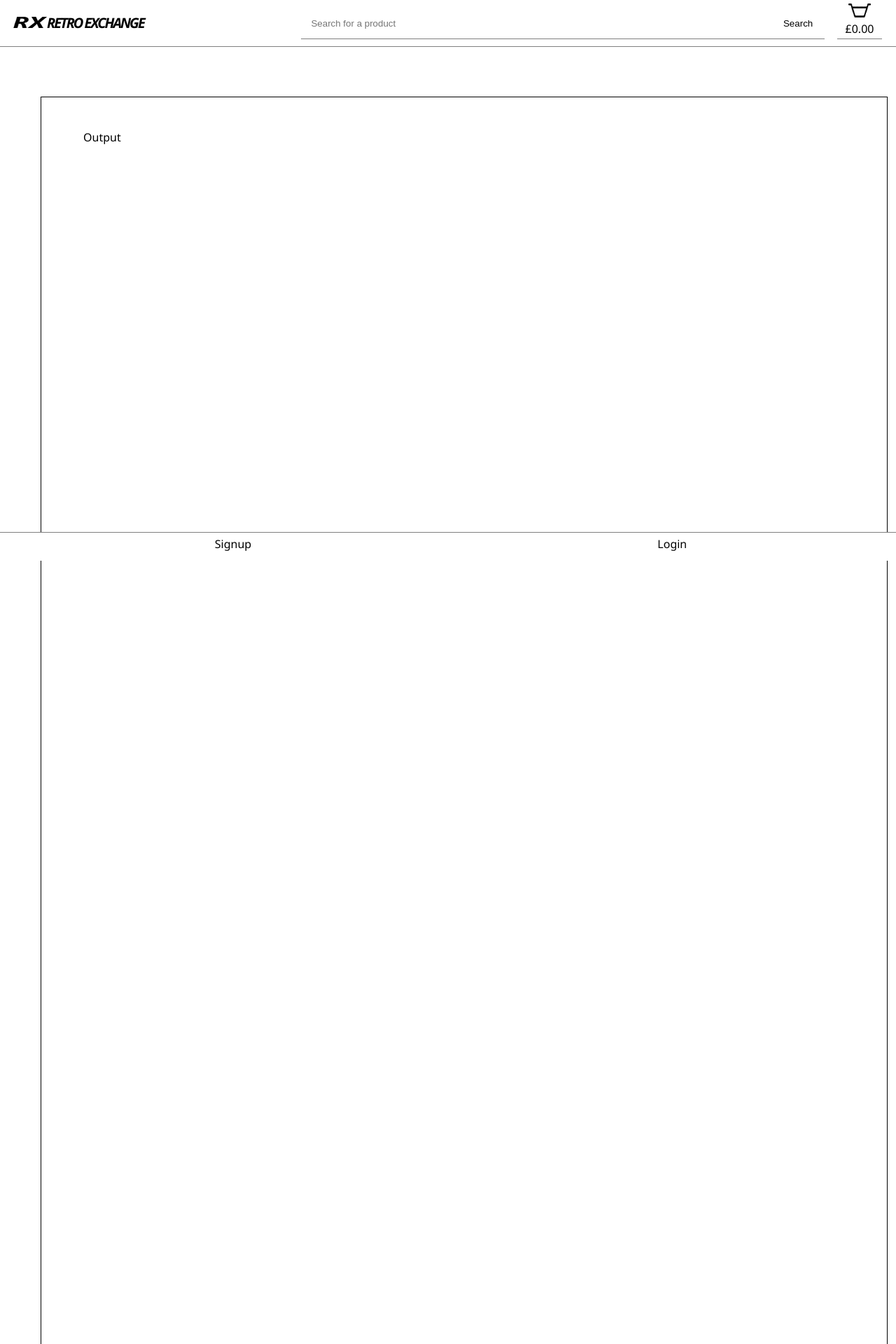
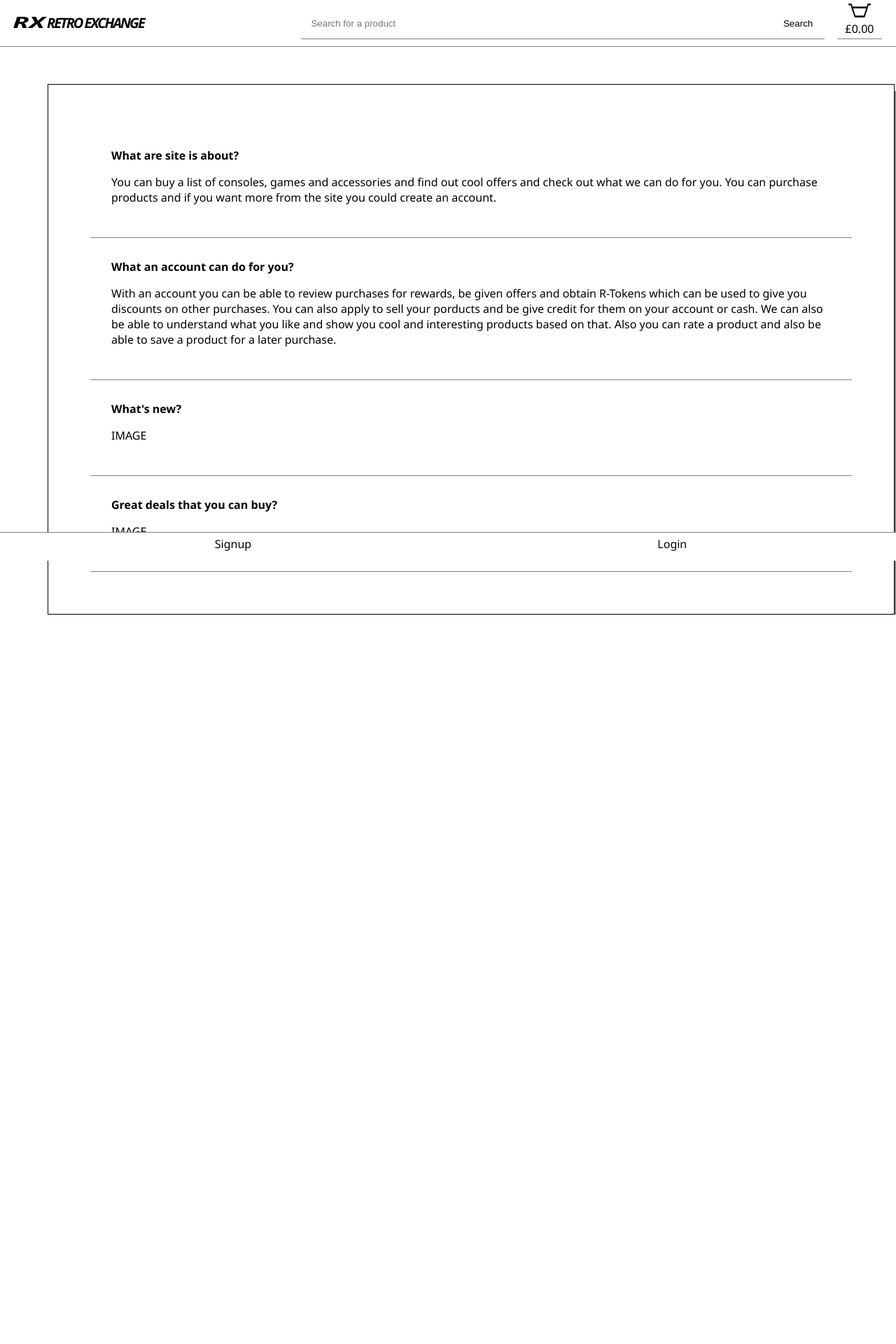
Before and after one commit to roy-finch/U4-Retro-Exchange-V1, a Django app: page / in a window 1280 px wide. Shown: the top 1920 px of the page at 70% size. After the commit the page ends 878 px from the top, so only its background shows below. Run offline with Django 3.2, Linux system fonts and the light colour scheme.

Commit message:
updated the index content and added to the read me file.

```diff
--- a/home/templates/home/index.html
+++ b/home/templates/home/index.html
@@ -3,6 +3,21 @@
 
 {% block content%}
     <div class="main-content">
-        <p>Output</p>
+        <div class="sub-content">
+            <b>What are site is about?</b>
+            <p>You can buy a list of consoles, games and accessories and find out cool offers and check out what we can do for you. You can purchase products and if you want more from the site you could create an account.</p>
+        </div>
+        <div class="sub-content">
+            <b>What an account can do for you?</b>
+            <p>With an account you can be able to review purchases for rewards, be given offers and obtain R-Tokens which can be used to give you discounts on other purchases. You can also apply to sell your porducts and be give credit for them on your account or cash. We can also be able to understand what you like and show you cool and interesting products based on that. Also you can rate a product and also be able to save a product for a later purchase.</p>
+        </div>
+        <div class="sub-content">
+            <b>What's new?</b>
+            <p>IMAGE</p>
+        </div>
+        <div class="sub-content">
+            <b>Great deals that you can buy?</b>
+            <p>IMAGE</p>
+        </div>
     </div>
 {% endblock %}
--- a/templates/base.html
+++ b/templates/base.html
@@ -76,12 +76,15 @@
                 .main-content {
                     background-color: white;
                     position: relative;
-                    left: 50px;
                     width: 85vw;
-                    height: 200vw;
-                    top: 130px;
-                    padding: 30px 60px 30px 60px;
+                    padding: 60px;
+                    margin: 120px 60px 0px 60px;
+                    box-shadow: grey 10px 10px;
                     border: 1px solid black;
+                }
+                .sub-content {
+                    border-bottom: 1px solid grey;
+                    padding: 30px;
                 }
                 .search-bar, .search-bar:focus {
                     outline: none;
```
Also changed, not shown: README.md.
